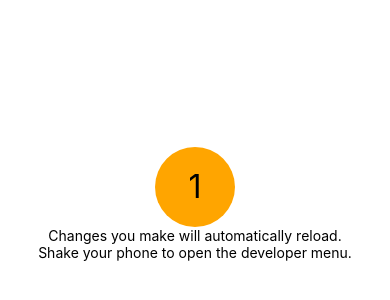
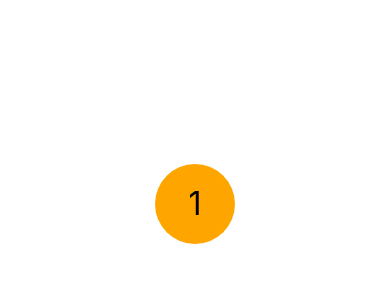
Before and after one commit to felipeskroski-zz/react-native-calculator, a React Native app: screen / in a window 390 px wide. Shown: the part 218-518 px from the top of the page. Built offline with nearby package versions, Linux system fonts and the light colour scheme.

Commit message:
first button

```diff
--- a/App.js
+++ b/App.js
@@ -8,8 +8,6 @@ export default class App extends React.Component {
     return (
       <View style={styles.container}>
         <Button>1</Button>
-        <Text>Changes you make will automatically reload.</Text>
-        <Text>Shake your phone to open the developer menu.</Text>
       </View>
     )
   }
```
